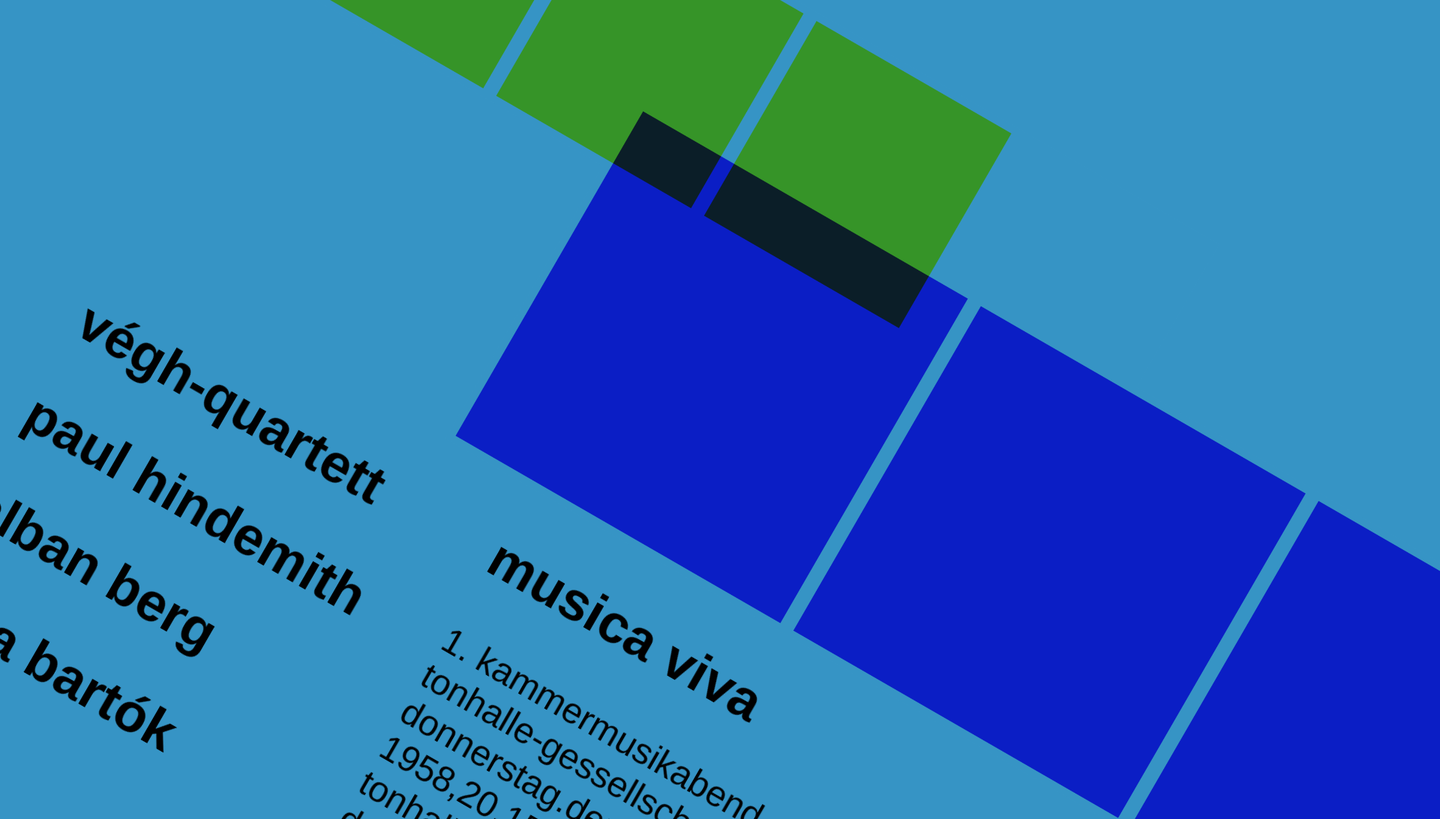
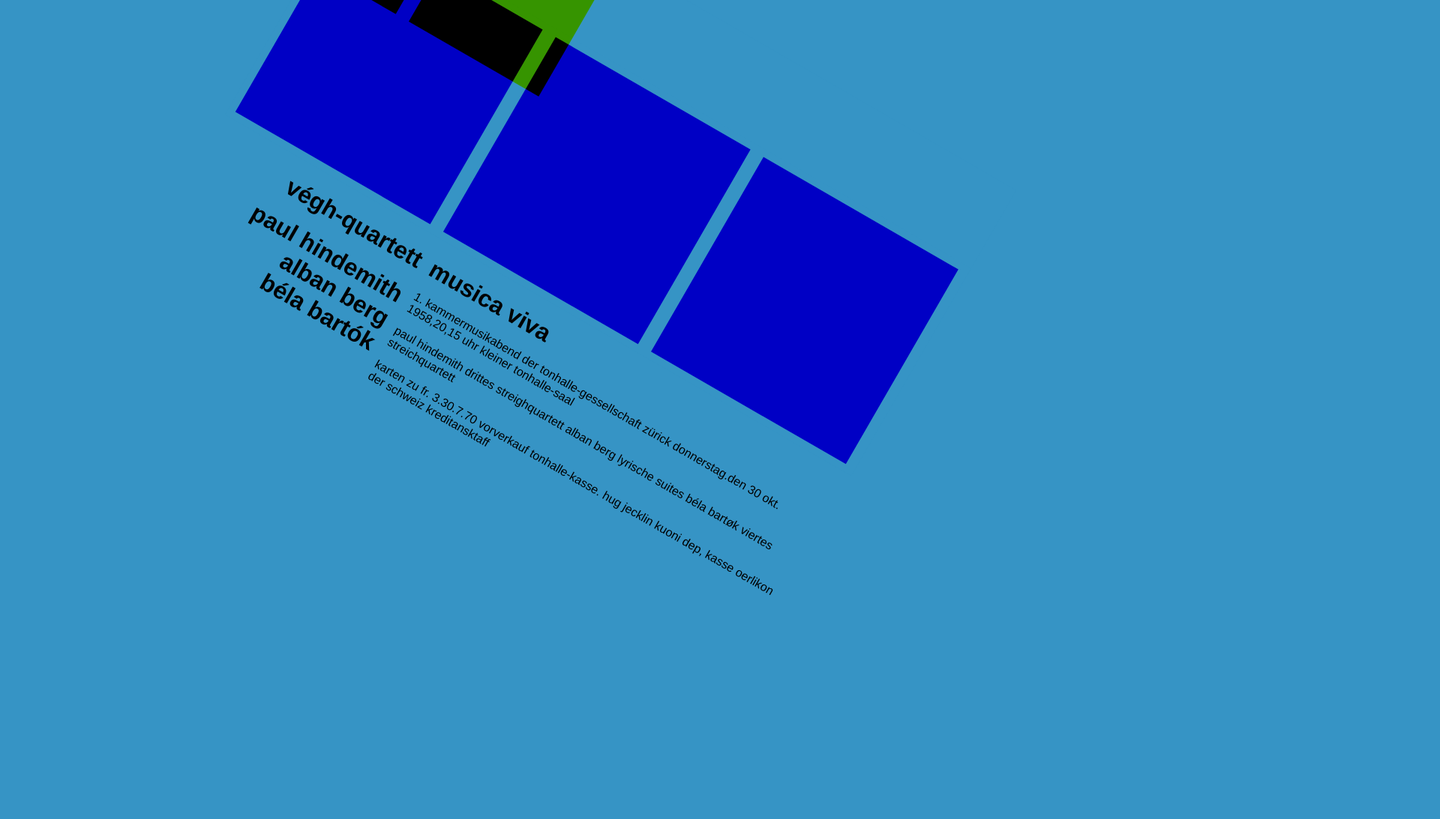
Before and after one commit to risd-web/wp-demos, a plain HTML site: page 06_shapes/poster/poster.html in a window 1280 px wide. Shown: the part 115-1208 px from the top of the page at 75% size, 1920 px wide, since content can reach past the window. After the commit the page ends 950 px from the top, so only its background shows below. Drawn offline with Linux system fonts and the light colour scheme.

Commit message:
poster demo

```diff
--- a/06_shapes/poster/poster.css
+++ b/06_shapes/poster/poster.css
@@ -1,33 +1,32 @@
 body{
 	background: #3694c5;
 	font-family: Helvetica, sans-serif;
-	font-size: 3em;
-}
-
-#top, #bottom{
-	overflow: auto;
-	background: #3694c5;
 }
 
 .square{
+	width: 200px;
+	height: 200px;
+	background: yellow;
+	float: left;
+	margin: 10px;
+	mix-blend-mode: multiply;
+}
+
+
+#yellowsq, #bluesq{
+	background: #3694c5;
+	overflow: auto;
+}
+
+#bluesq .square{
+	background: blue;
 	width: 300px;
 	height: 300px;
-	background: yellow;
-	margin: 10px;
-	float: left;
-	mix-blend-mode: multiply;
-	opacity: 0.8;
 }
 
-#bottom{
+#bluesq{
 	margin-top: -100px;
-	margin-left: 500px;
-	width: 1600px;
-}
-#bottom .square{
-	background: blue;
-	width: 500px;
-	height: 500px;
+	margin-left: 300px;
 }
 
 
@@ -35,10 +34,27 @@ body{
 	display: flex;
 }
 
-.col{
+.left, .right{
 	flex: 1;
 }
 
+.left{
+	text-align: right;
+	margin-right: 1rem;
+}
+
+h1{
+	margin-bottom: 1rem;
+}
+
+h1,h2{
+	font-size: 2rem;
+}
+
+h2{
+	margin: 0;
+}
+
 #poster{
-	transform: rotate(30deg);
+	transform: rotate(30deg)
 }
--- a/06_shapes/poster/poster.html
+++ b/06_shapes/poster/poster.html
@@ -10,45 +10,50 @@
 <body>
 
 <div id="poster">
-	<div id="top">
+	<div id="yellowsq">
 		<div class="square">
 		</div>
+
 		<div class="square">
 		</div>
+
 		<div class="square">
 		</div>
 	</div>
-
-	<div id="bottom">
+	<div id="bluesq">
 		<div class="square">
 		</div>
+
 		<div class="square">
 		</div>
+
 		<div class="square">
 		</div>
 	</div>
-
-	<section id="text">
-		<div class="col">
-			<h2>végh-quartett</h2>
+	<div id="text">
+		<div class="left">
+			<h1>végh-quartett</h1>
 
 			<h2>paul hindemith</h2>
 			<h2>alban berg</h2>
 			<h2>béla bartók</h2>
 
-		</div>
-		<div class="col">
-			<h2>musica viva</h2>
-			<p>
-				1. kammermusikabend der tonhalle-gessellschaft zürick donnerstag.den 30 okt. 1958,20,15 uhr kleiner tonhalle-saal
-			paul hindemith drittes streighquartett alban berg lyrische suites béla bartøk viertes
+		</div><!-- closing left div -->
+		<div class="right">
+			<h1>musica viva</h1>
+			<p>1. kammermusikabend der tonhalle-gessellschaft zürick donnerstag.den 30 okt. 1958,20,15 uhr kleiner tonhalle-saal
 			</p>
 			<p>
-				streichquartett
+			paul hindemith drittes streighquartett alban berg lyrische suites béla bartøk viertes streichquartett
+			</p>
+			<p>
 			karten zu fr. 3.30.7.70 vorverkauf tonhalle-kasse. hug jecklin kuoni dep, kasse oerlikon der schweiz kreditansktaff
 			</p>
-		</div>
-	</section>
+		</div><!-- closing right div -->
+	</div><!-- closing tet div -->
+
+
+
 </div><!--end poster-->
 </body>
 </html>
```
Also changed, not shown: 05_positioning/positioning-style.css (+7 -0 lines).
